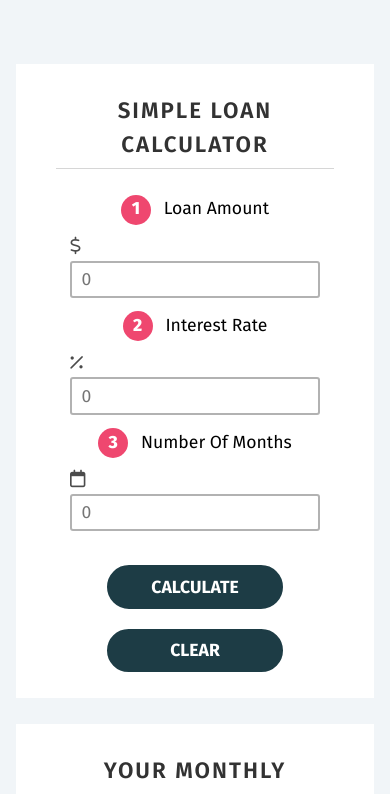
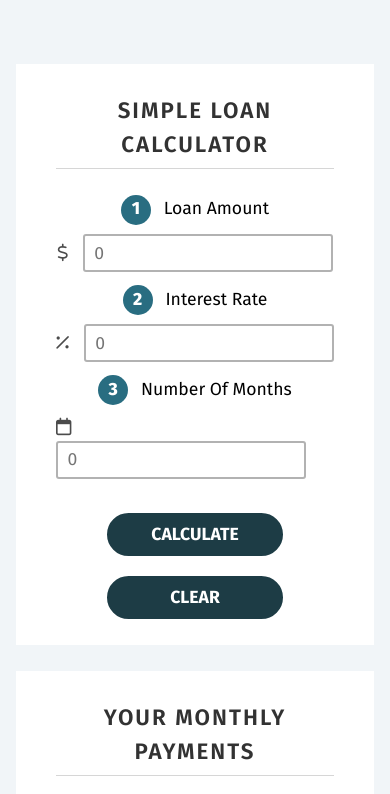
Before and after one commit to Mast8/loan-calculator, a plain HTML site: page index.html in a window 390 px wide. Shown: the top 794 px of the page. Drawn offline with Linux system fonts and the light colour scheme.

Commit message:
css style

```diff
--- a/style.css
+++ b/style.css
@@ -63,7 +63,7 @@ body{
 
 .input-name span{
 
-    background-color: #ef476f;
+    background-color: var(--third);
     display: block;
     width: 30px;
     height: 30px;
@@ -172,6 +172,6 @@ body{
         margin-bottom: 0.6rem;
     }
     .input-control span{
-        display: block;
+
     }
 }
```
